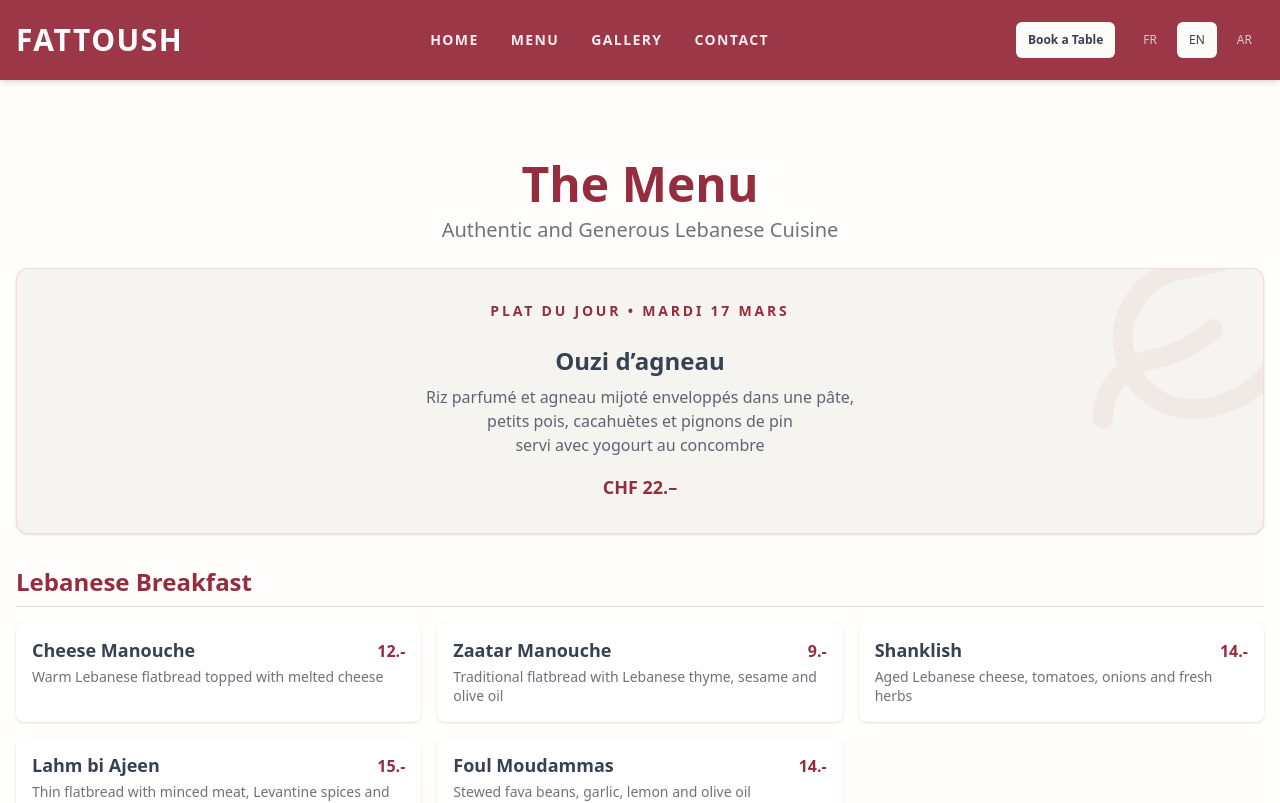
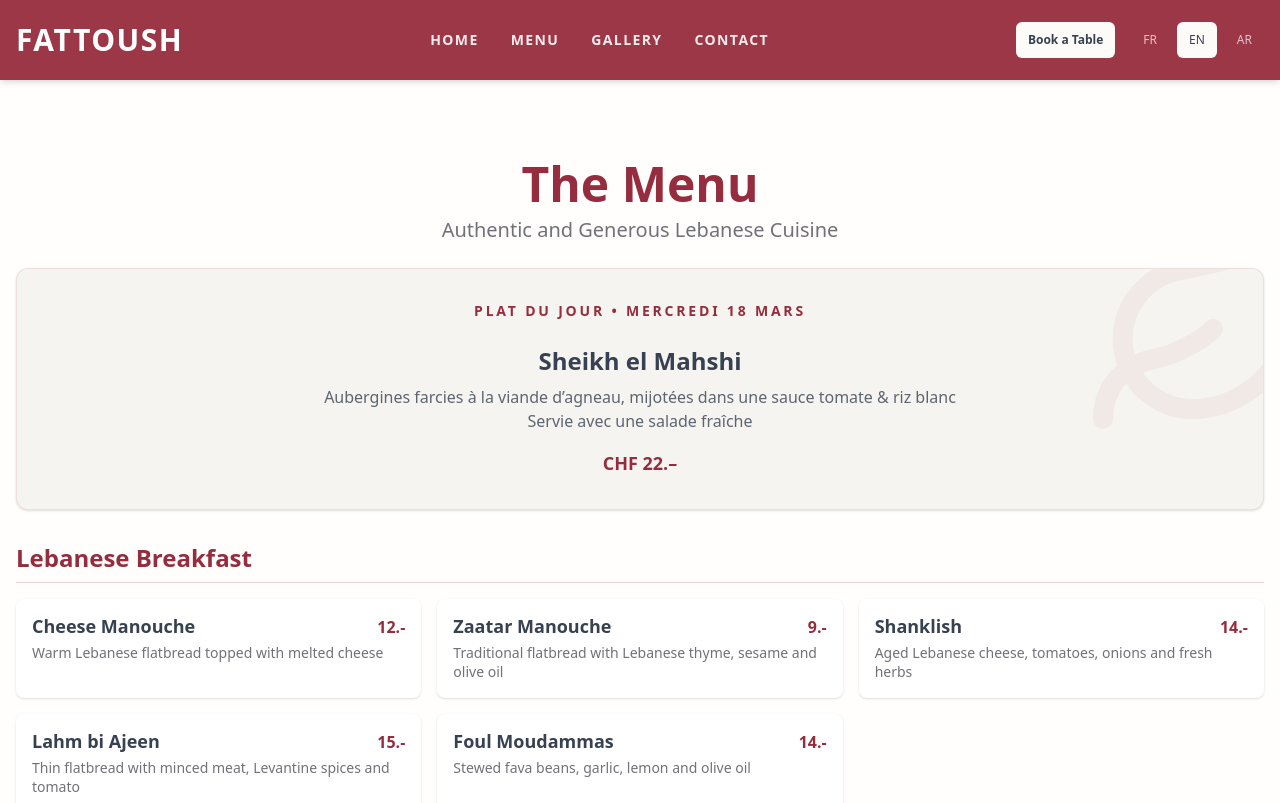
Before and after one commit to lopezdamien/fattoush, a Next.js app: page /en/menu in a window 1280 px wide. Shown: the top 803 px of the page. Built offline with nearby package versions, Linux system fonts and the light colour scheme.

Commit message:
Mise à jour du plat du jour (Sheikh el Mahshi pour le 18 mars)

```diff
--- a/src/app/[locale]/menu/page.tsx
+++ b/src/app/[locale]/menu/page.tsx
@@ -142,19 +142,18 @@
 
                         <div className="relative z-10 inline-flex items-center space-x-3 justify-center w-full">
                             <span className="text-xs md:text-sm font-bold tracking-[0.2em] text-primary uppercase">
-                                Plat du jour • Mardi 17 Mars
+                                Plat du jour • Mercredi 18 Mars
                             </span>
                         </div>
 
                         <div className="relative z-10 flex flex-col items-center justify-center space-y-4 w-full max-w-2xl text-center">
                             <div className="flex flex-col items-center space-y-2">
                                 <h2 className="text-xl md:text-2xl font-bold text-foreground">
-                                    Ouzi d’agneau
+                                    Sheikh el Mahshi
                                 </h2>
                                 <p className="text-sm md:text-base text-foreground/80 font-medium">
-                                    Riz parfumé et agneau mijoté enveloppés dans une pâte,<br />
-                                    petits pois, cacahuètes et pignons de pin<br />
-                                    servi avec yogourt au concombre
+                                    Aubergines farcies à la viande d’agneau, mijotées dans une sauce tomate & riz blanc<br />
+                                    Servie avec une salade fraîche
                                 </p>
                                 <span className="text-lg font-bold text-primary mt-2">
                                     CHF 22.–
```
